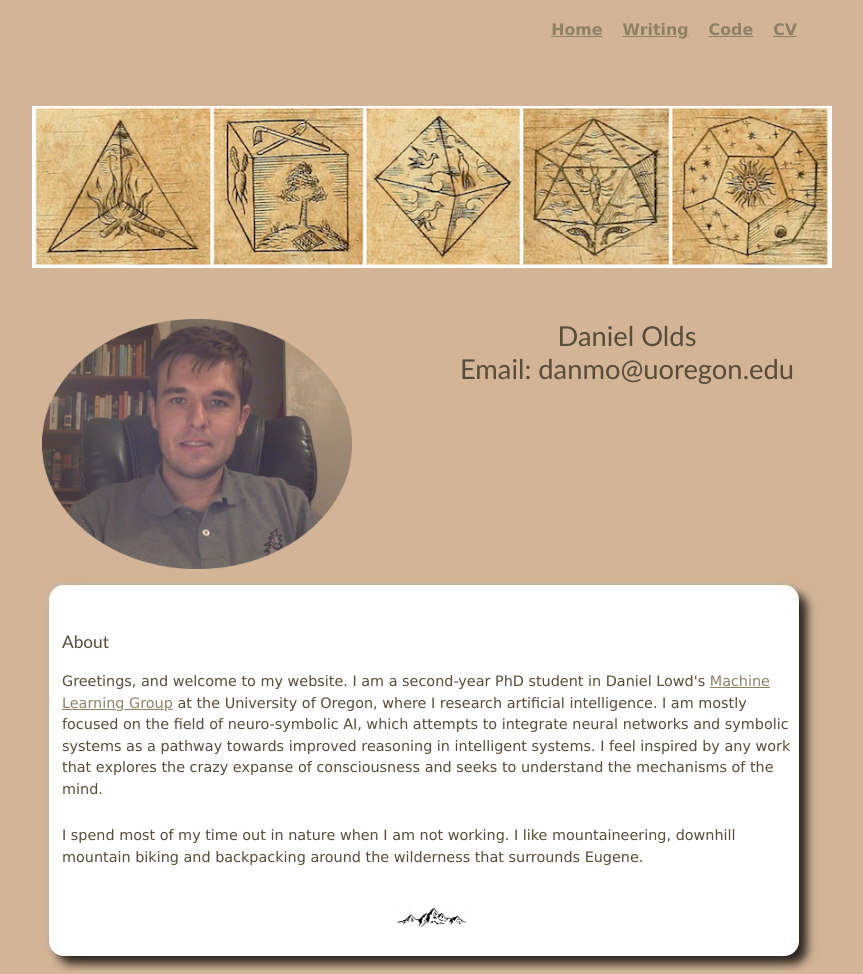
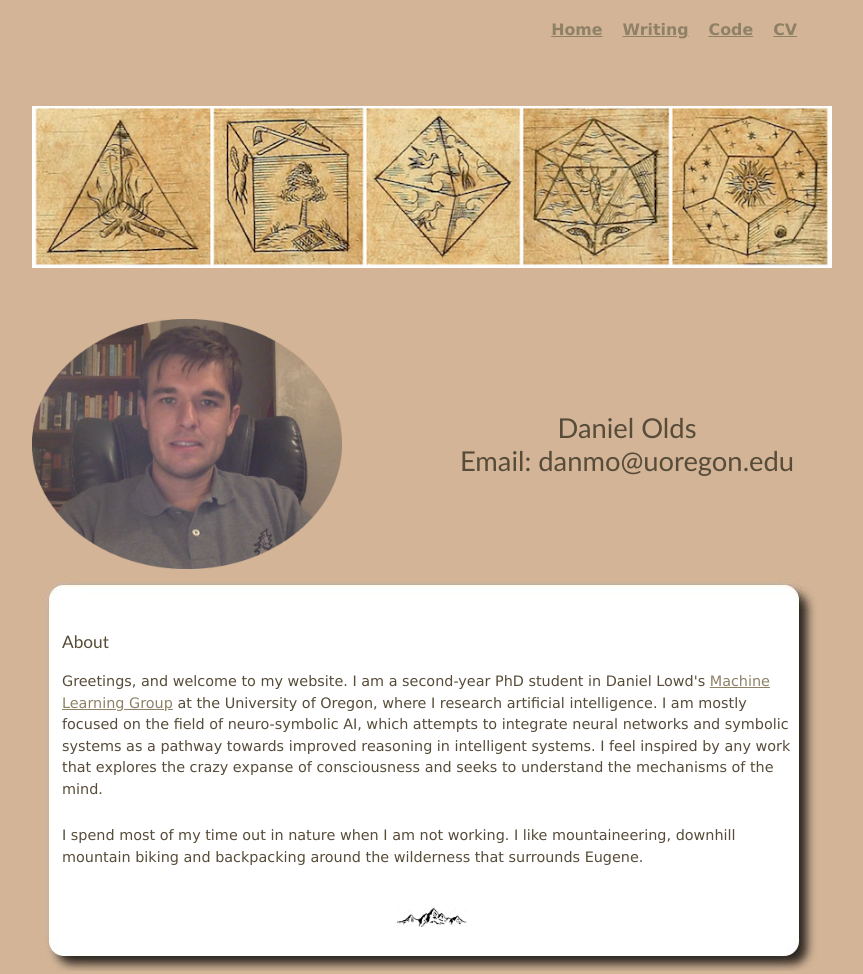
Before and after one commit to helix-phase/helix-phase.github.io, a plain HTML site: page index.html in a window 1280 px wide. Shown: the whole page, without its empty margins (208-1071 px from the left). Drawn offline with Linux system fonts and the light colour scheme.

Commit message:
Update style.css

```diff
--- a/style.css
+++ b/style.css
@@ -53,11 +53,15 @@ font-weight:normal;
 font-variant:small-caps;
 }
 
-#showcase{
-height:250px;
-margin:10px;
-text-align:center;
-background:url(img/highlight.jpg) left no-repeat;
+#showcase {
+display: flex;
+flex-direction: column;
+align-items: center;
+justify-content: center;
+height: 250px; /* Adjust if needed to get the right vertical spacing */
+margin: 10px 0; /* Adjust top and bottom margin as needed */
+text-align: center;
+background: url(img/highlight.jpg) left no-repeat;
 background-size: contain;
 }
 
```
